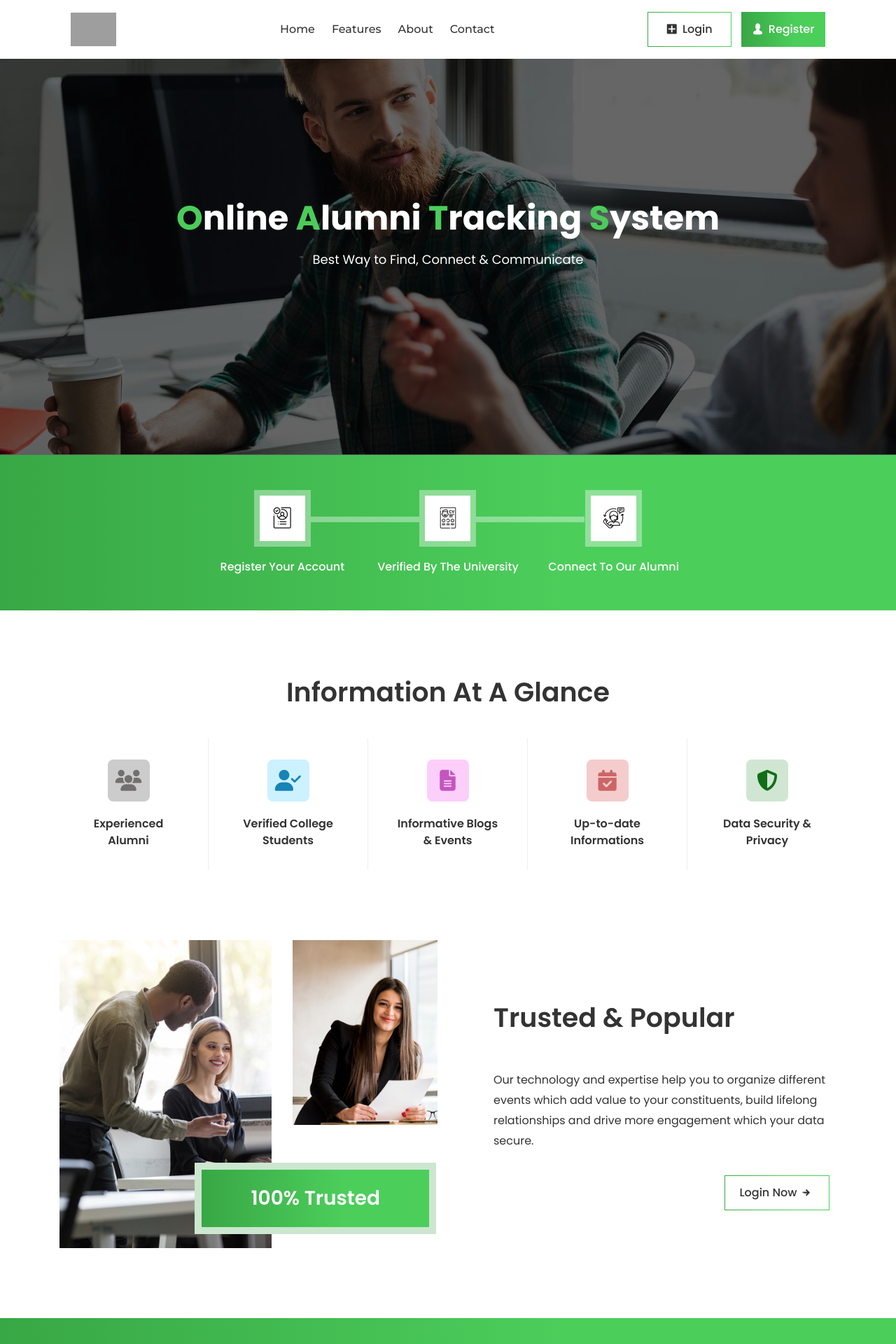
After one commit to riyajain1997/OATS, a PHP site: page / in a window 1280 px wide. The commit adds this page. Shown: the top 1920 px of the page at 70% size. Run offline with PHP 8.4, Linux system fonts and the light colour scheme; some libraries are stand-ins or nearby versions; grey boxes are pictures that could not be loaded.

Commit message:
Page Design

```diff
--- a/footer.php
+++ b/footer.php
@@ -57,7 +57,7 @@
                                             </a>
                                         </li>
                                         <li>
-                                            <a href="blog.html">
+                                            <a href="about.php">
                                                 <i class="icofont-simple-right"></i>
                                                 About Us
                                             </a>
--- /dev/null
+++ b/header.php
@@ -0,0 +1,46 @@
+
+        <div class="navbar-area fixed-top">
+            <!-- Menu For Mobile Device -->
+            <div class="mobile-nav">
+                <a href="" class="logo">
+                    <img src="assets/img/logo.png" alt="Logo">
+                </a>
+            </div>
+
+            <!-- Menu For Desktop Device -->
+            <div class="main-nav">
+                <div class="container">
+                    <nav class="navbar navbar-expand-md navbar-light">
+                        <a class="navbar-brand" href="">
+                            <img src="assets/img/logo.png" alt="Logo">
+                        </a>
+                        <div class="collapse navbar-collapse mean-menu" id="navbarSupportedContent">
+                            <ul class="navbar-nav">
+                                <li class="nav-item">
+                                    <a href="index.php" class="nav-link">Home</a>
+                                </li>
+                                <li class="nav-item">
+                                    <a href="features.html" class="nav-link">Features</a>
+                                </li>
+                                <li class="nav-item">
+                                    <a href="about.php" class="nav-link">About </a>
+                                </li>
+                                <li class="nav-item">
+                                    <a href="contact.php" class="nav-link">Contact</a>
+                                </li>
+                            </ul>
+                            <div class="common-btn">
+                                <a class="login-btn" href="login.html">
+                                    <i class="icofont-plus-square"></i>
+                                    Login
+                                </a>
+                                <a class="sign-up-btn" href="create-account.html">
+                                    <i class="icofont-user-alt-4"></i>
+                                    Register
+                                </a>
+                            </div>
+                        </div>
+                    </nav>
+                </div>
+            </div>
+        </div>
--- /dev/null
+++ b/index.php
@@ -0,0 +1,242 @@
+<!DOCTYPE html>
+<html lang="zxx">
+    <head>
+        <?php include_once('cssLinks.php');?>
+        <title>Index</title>
+    </head>
+    <body>
+
+        <!-- Start Navbar Area -->
+        <?php include_once('header.php');?>
+        <!-- End Navbar Area -->
+
+        <!-- Banner -->
+        <div class="banner-area banner-img-one" style="height:650px;">
+            <div class="d-table">
+                <div class="d-table-cell">
+                    <div class="container">
+                        <div class="banner-text">
+                            <h1><span>O</span>nline <span>A</span>lumni <span>T</span>racking <span>S</span>ystem</h1>
+                            <p>Best Way to Find, Connect & Communicate</p>
+                        </div>
+                    </div>
+                </div>
+            </div>
+        </div>
+        <!-- End Banner -->
+
+        <!-- Account -->
+        <div class="account-area">
+            <div class="container">
+                <div class="row account-wrap">
+                    <div class="col-sm-6 col-lg-4">
+                        <div class="account-item">
+                            <i class="flaticon-approved"></i>
+                            <span>Register Your Account</span>
+                        </div>
+                    </div>
+                    <div class="col-sm-6 col-lg-4">
+                        <div class="account-item">
+                            <i class="flaticon-cv"></i>
+                            <span>Verified By The University</span>
+                        </div>
+                    </div>
+                    <div class="col-sm-6 offset-sm-3 offset-lg-0 col-lg-4">
+                        <div class="account-item account-last">
+                            <i class="flaticon-customer-service"></i>
+                            <span>Connect To Our Alumni</span>
+                        </div>
+                    </div>
+                </div>
+            </div>
+        </div>
+        <!-- End Account -->
+
+        <!-- Information At A Glance -->
+        <section class="category-area ptb-100">
+            <div class="container">
+                <div class="section-title">
+                    <h2>Information At A Glance</h2>
+                </div>
+                <div class="row">
+                    <div class="col-sm-3 col-lg-3 category-border-two">
+                        <div class="category-item category-six">
+                            <i class="fas fa-users"></i>
+                            <a>Experienced Alumni</a>
+                        </div>
+                    </div>
+                    <div class="col-sm-3 col-lg-3 category-border-two">
+                        <div class="category-item category-seven">
+                            <i class="fas fa-user-check"></i>
+                            <a>Verified College Students</a>
+                        </div>
+                    </div>
+                    <div class="col-sm-3 col-lg-3 category-border-two">
+                        <div class="category-item category-eight">
+                            <i class="fas fa-file-alt"></i>
+                            <a>Informative Blogs & Events</a>
+                        </div>
+                    </div>
+                    <div class="col-sm-3  col-lg-3 category-border-two">
+                        <div class="category-item category-nine">
+                            <i class="fas fa-calendar-check"></i>
+                            <a>Up-to-date Informations</a>
+                        </div>
+                    </div>
+                    <div class="col-sm-3 col-lg-3">
+                        <div class="category-item category-ten">
+                            <i class="fas fa-shield-alt"></i>
+                            <a>Data Security & Privacy</a>
+                        </div>
+                    </div>
+                </div>
+            </div>
+        </section>
+        <!-- End Information At A Glance -->
+
+        <!-- Trusted And Popular -->
+        <div class="portal-area pb-70">
+            <div class="container">
+                <div class="row align-items-center">
+                    <div class="col-lg-6">
+                        <div class="portal-item">
+                            <div class="row">
+                                <div class="col-lg-7">
+                                    <img src="assets/img/home-1/1.jpg" alt="Portal">
+                                </div>
+                                <div class="col-lg-5">
+                                    <img src="assets/img/home-1/2.jpg" alt="Portal">
+                                </div>
+                            </div>
+                            <div class="portal-trusted">
+                                <span>100% Trusted</span>
+                            </div>
+                        </div>
+                    </div>
+                    <div class="col-lg-6">
+                        <div class="portal-item portal-right">
+                            <h2>Trusted & Popular</h2><br>
+                            <p>Our technology and expertise help you to organize different events which add value to your
+                            constituents, build lifelong relationships and drive more engagement which your data secure.</p>
+                            <div class="common-btn" style="float:right;">
+                                <a class="login-btn" href="login.html">
+                                    Login Now
+                                    <i class="icofont-swoosh-right"></i>
+                                </a>
+                            </div>
+                        </div>
+                    </div>
+                </div>
+            </div>
+        </div>
+        <!-- End Trusted And Popular -->
+
+        <!-- Counter -->
+        <div class="counter-area pt-100 pb-70">
+            <div class="container">
+                <div class="row">
+                    <div class="col-6 col-sm-3 col-lg-3">
+                        <div class="counter-item">
+                            <i class="flaticon-employee"></i>
+                            <h3><span class="counter">14</span>k+</h3>
+                            <p>Alumni Registered</p>
+                        </div>
+                    </div>
+                    <div class="col-6 col-sm-3 col-lg-3">
+                        <div class="counter-item">
+                            <i class="flaticon-enterprise"></i>
+                            <h3><span class="counter">18</span>k+</h3>
+                            <p>Students Registered</p>
+                        </div>
+                    </div>
+                    <div class="col-6 col-sm-3 col-lg-3">
+                        <div class="counter-item">
+                            <i class="flaticon-curriculum"></i>
+                            <h3><span class="counter">9</span>k+</h3>
+                            <p>Events Occured</p>
+                        </div>
+                    </div>
+                    <div class="col-6 col-sm-3 col-lg-3">
+                        <div class="counter-item">
+                            <i class="flaticon-businessman-paper-of-the-application-for-a-job"></i>
+                            <h3><span class="counter">35</span>+</h3>
+                            <p>Blogs Posted</p>
+                        </div>
+                    </div>
+                </div>
+            </div>
+        </div>
+        <!-- End Counter -->
+
+        <!-- Popular -->
+        <div class="popular-area pt-100 pb-70">
+            <div class="container">
+                <div class="row align-items-center">
+                    <div class="col-lg-6">
+                        <div class="popular-item">
+                            <div class="row align-items-center">
+                                <div class="col-lg-7">
+                                    <img src="assets/img/home-1/3.jpg" alt="Popular">
+                                </div>
+                                <div class="col-lg-5">
+                                    <div class="practice-inner">
+                                        <img src="assets/img/home-1/4.jpg" alt="Popular">
+                                        <img src="assets/img/home-1/5.jpg" alt="Popular">
+                                    </div>
+                                </div>
+                            </div>
+                        </div>
+                    </div>
+                    <div class="col-lg-6">
+                        <div class="popular-item popular-right">
+                            <div class="section-title text-left">
+                                <h2>Why We are Most Popular</h2>
+                            </div>
+                            <p>Online Alumni Tracking System helps the institutions to track old students and to
+                            track them for future endeavours. <br>
+                            It is also very helpful for the Students to get updated with latest information and news from
+                            the experienced alumnis about real world challenges. </p>
+                            <div class="row popular-wrap">
+                                <div class="col-sm-6 col-lg-6">
+                                    <ul>
+                                        <li>
+                                            <i class="fas fa-user-graduate"></i>
+                                            Experienced Alumnis
+                                        </li>
+                                        <li>
+                                            <i class="far fa-newspaper"></i>
+                                            Different Events
+                                        </li>
+                                    </ul>
+                                </div>
+                                <div class="col-sm-6 col-lg-6">
+                                    <ul>
+                                        <li>
+                                            <i class="fas fa-toggle-on"></i>
+                                            One Click Invites
+                                        </li>
+                                        <li>
+                                            <i class="fas fa-mail-bulk"></i>
+                                            Regular Updates
+                                        </li>
+                                    </ul>
+                                </div>
+                            </div>
+                        </div>
+                    </div>
+                </div>
+            </div>
+        </div>
+        <!-- End Popular -->
+
+        <!-- Footer -->
+        <?php include_once('footer.php');?>
+        <!-- End Footer -->
+
+        <!-- Start scripts -->
+        <?php include_once('scriptsLinks.php');?>
+        <!-- End scripts -->
+
+
+    </body>
+</html>
```
Also changed, not shown: about.php (added, +57 -0 lines), blog-details.php (+29 -21 lines), blog.php (+18 -18 lines), blog_post.php (added, +97 -0 lines), headerAlumni.php (+5 -5 lines), ownblog.php (+4 -4 lines), view_events.php (+6 -5 lines).
